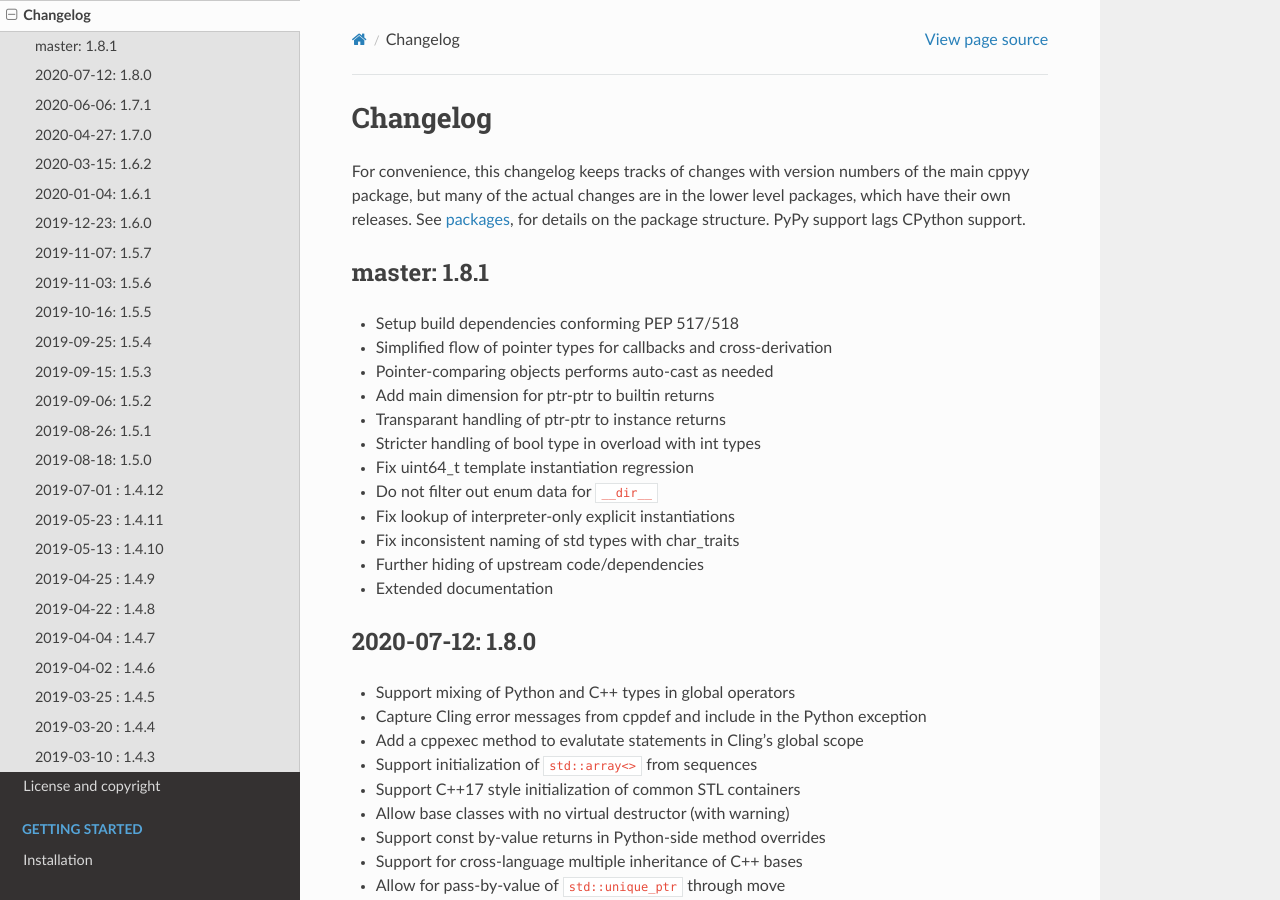
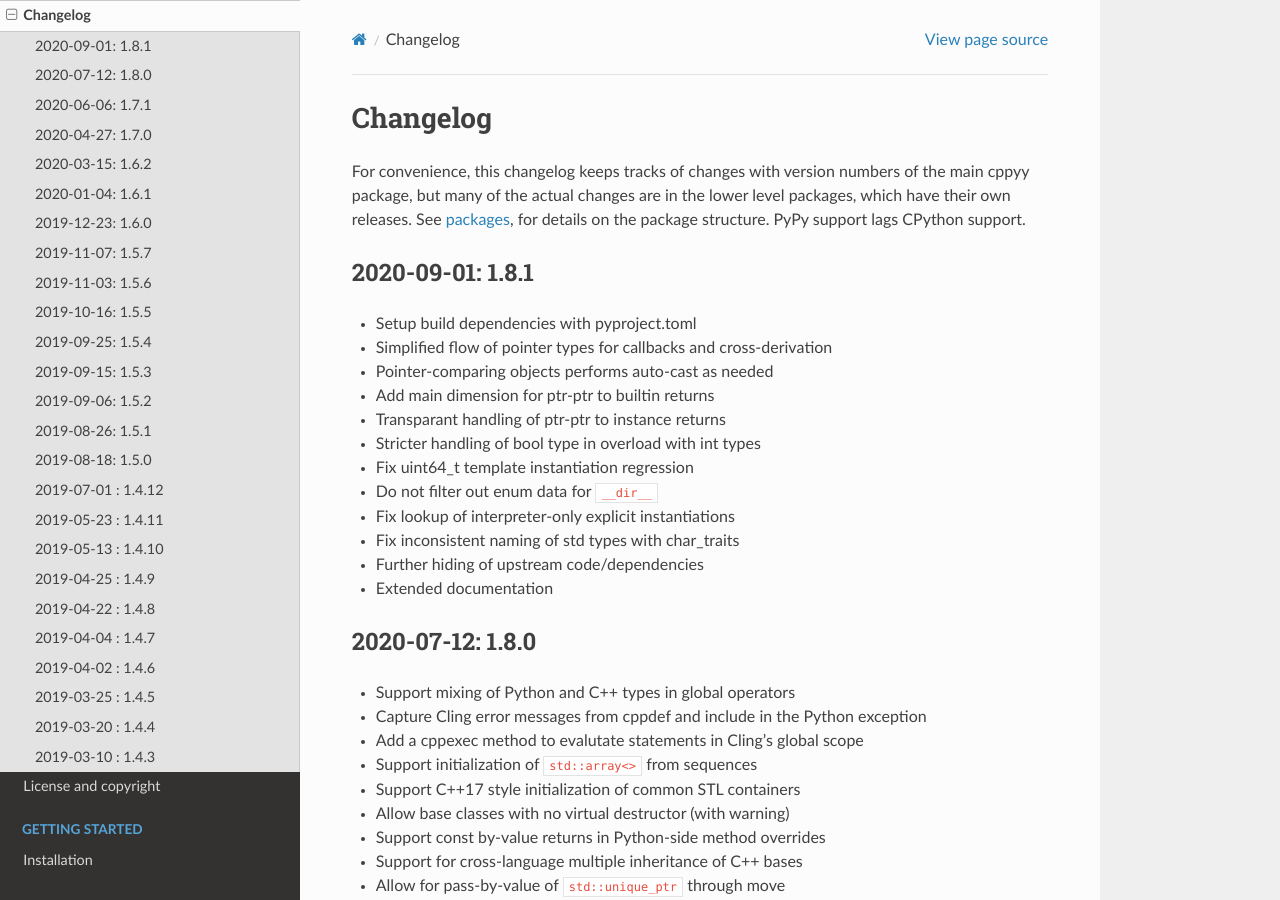
Before and after one commit to wlav/cppyy, a Sphinx documentation site: the page built from doc/source/changelog.rst, in a window 1280 px wide and 900 px high. Built offline with Sphinx 7.4.7 and the Read the Docs theme 2.0.0, drawn with Linux system fonts in a browser that asks for light colours.

Commit message:
prepare for release 1.8.1

```diff
--- a/doc/source/changelog.rst
+++ b/doc/source/changelog.rst
@@ -10,10 +10,10 @@
 PyPy support lags CPython support.
 
 
-master: 1.8.1
--------------
+2020-09-01: 1.8.1
+-----------------
 
-* Setup build dependencies conforming PEP 517/518
+* Setup build dependencies with pyproject.toml
 * Simplified flow of pointer types for callbacks and cross-derivation
 * Pointer-comparing objects performs auto-cast as needed
 * Add main dimension for ptr-ptr to builtin returns
```
